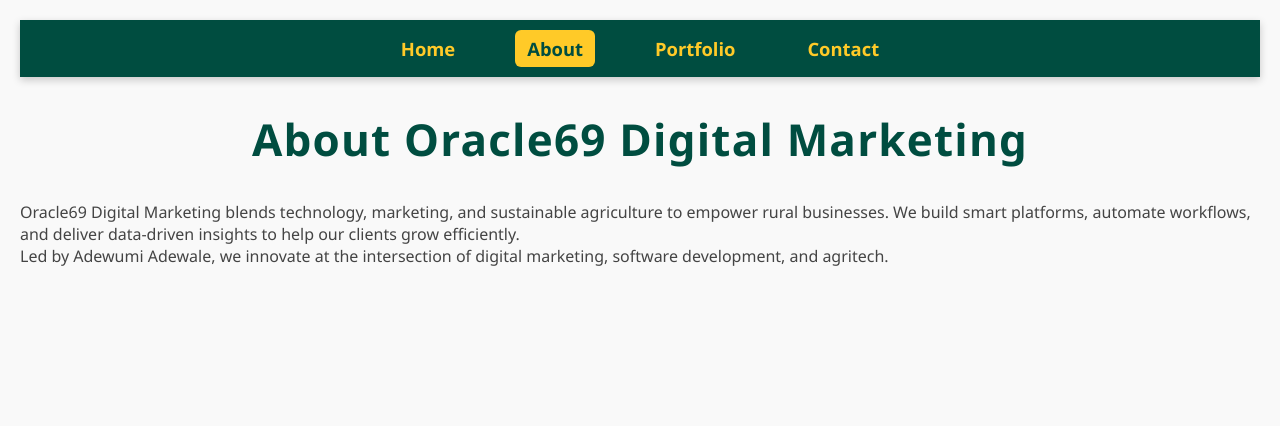
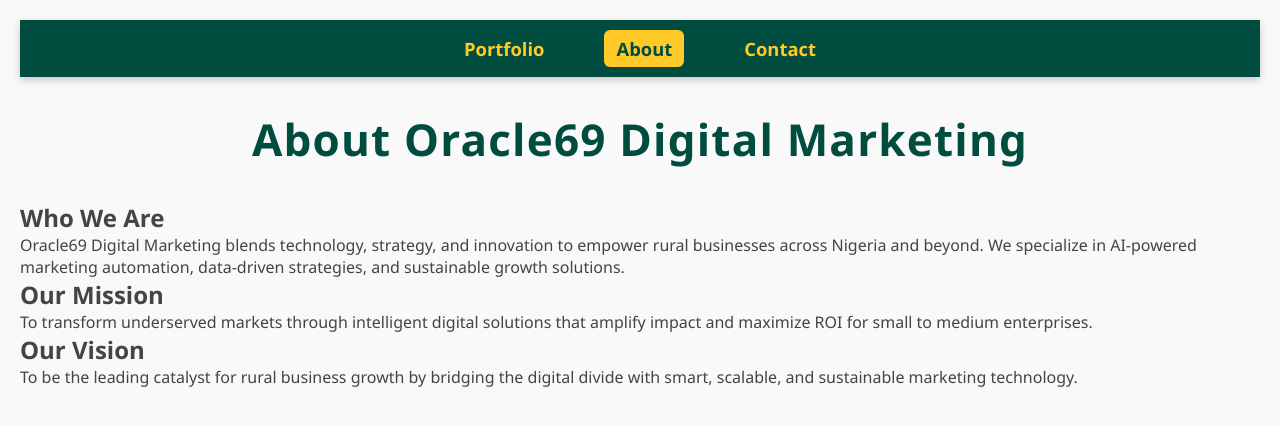
Before and after one commit to Oracle69digitalmarketing/oracle69digitalmarketing.github.io, a plain HTML site: page about.html in a window 1280 px wide. Drawn offline with Linux system fonts and the light colour scheme.

Commit message:
Update about.html

```diff
--- a/about.html
+++ b/about.html
@@ -3,16 +3,16 @@
 <head>
 <meta charset="UTF-8" />
 <meta name="viewport" content="width=device-width, initial-scale=1" />
-<title>About - Oracle69 Digital Marketing</title>
+<title>About Oracle69</title>
 <link rel="stylesheet" href="style.css" />
 </head>
 <body>
+
 <nav class="main-nav">
   <ul>
-      <li><a href="index.html" class="nav-link">Home</a></li>
-      <li><a href="about.html" class="nav-link active">About</a></li>
-      <li><a href="portfolio.html" class="nav-link">Portfolio</a></li>
-      <li><a href="contact.html" class="nav-link">Contact</a></li>
+    <li><a href="index.html">Portfolio</a></li>
+    <li><a href="about.html" class="active">About</a></li>
+    <li><a href="contact.html">Contact</a></li>
   </ul>
 </nav>
 
@@ -20,9 +20,29 @@
   <h1>About Oracle69 Digital Marketing</h1>
 </header>
 
-  <section class="content">
-    <p>Oracle69 Digital Marketing blends technology, marketing, and sustainable agriculture to empower rural businesses. We build smart platforms, automate workflows, and deliver data-driven insights to help our clients grow efficiently.</p>
-    <p>Led by Adewumi Adewale, we innovate at the intersection of digital marketing, software development, and agritech.</p>
+<main class="content-container">
+  <section>
+    <h2>Who We Are</h2>
+    <p>
+      Oracle69 Digital Marketing blends technology, strategy, and innovation to empower rural businesses across Nigeria and beyond.
+      We specialize in AI-powered marketing automation, data-driven strategies, and sustainable growth solutions.
+    </p>
   </section>
+
+  <section>
+    <h2>Our Mission</h2>
+    <p>
+      To transform underserved markets through intelligent digital solutions that amplify impact and maximize ROI for small to medium enterprises.
+    </p>
+  </section>
+
+  <section>
+    <h2>Our Vision</h2>
+    <p>
+      To be the leading catalyst for rural business growth by bridging the digital divide with smart, scalable, and sustainable marketing technology.
+    </p>
+  </section>
+</main>
+
 </body>
 </html>
```
Lines whose indentation alone changed are shown as unchanged.
